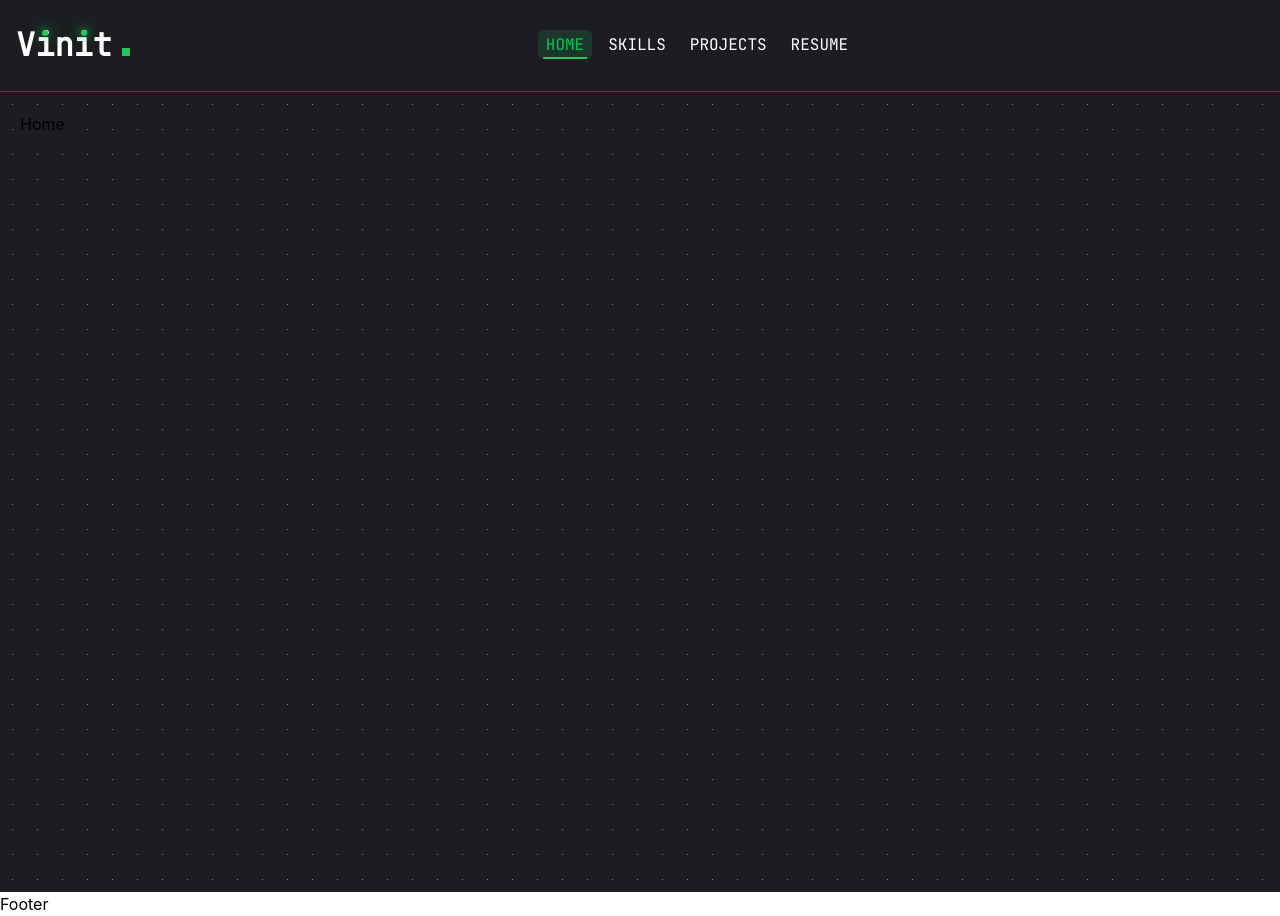
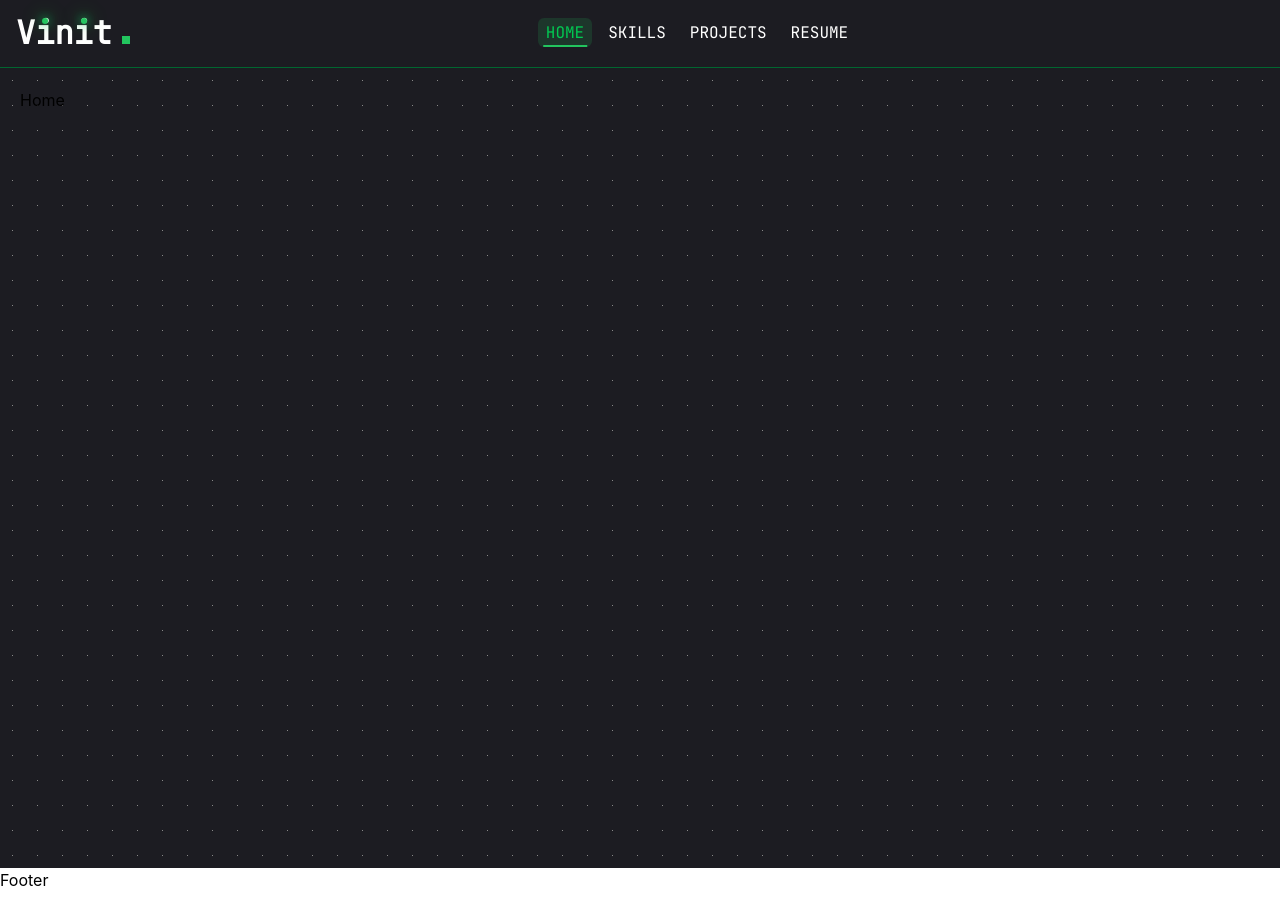
Before and after one commit to Vinit-Rabadiya/Portfolio, a React (Vite) app in the folder personalPortfolio/: page / in a window 1280 px wide. After the commit the page ends 892 px from the top, so only its background shows below. Built offline with nearby package versions, Linux system fonts and the light colour scheme.

Commit message:
made changes to header size

```diff
--- a/personalPortfolio/src/components/Header/Header.jsx
+++ b/personalPortfolio/src/components/Header/Header.jsx
@@ -25,7 +25,7 @@ function Header() {
   };
 
   return (
-    <header className="font-[var(--font)] bg-[var(--bg-color)] py-6 px-4 flex  items-center border-b border-green-800">
+    <header className="font-[var(--font)] bg-[var(--bg-color)] py-3 px-4 flex  items-center border-b border-green-800">
       <div className="logo text-2xl font-bold">
         V
         <span className="i-letter">
```
